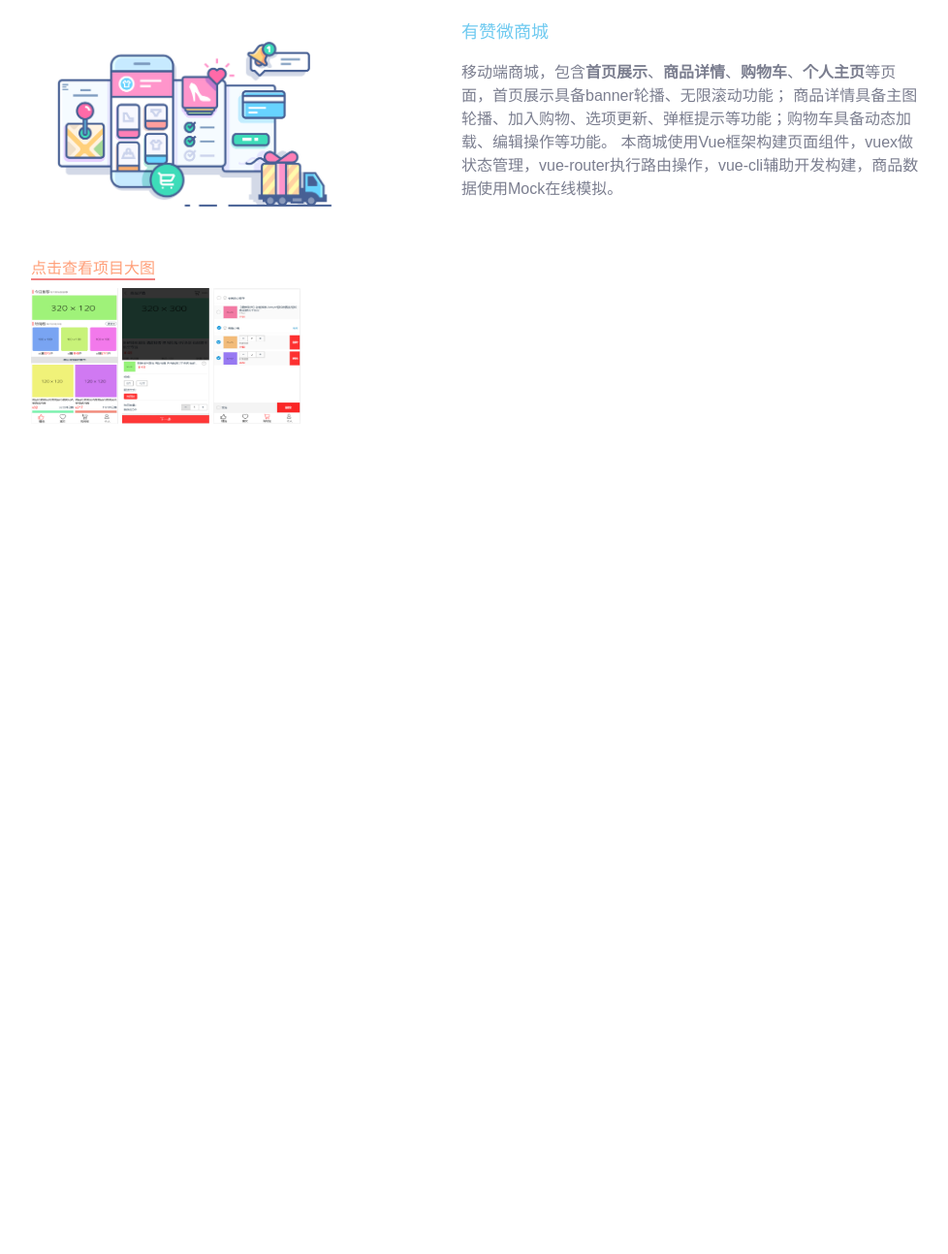
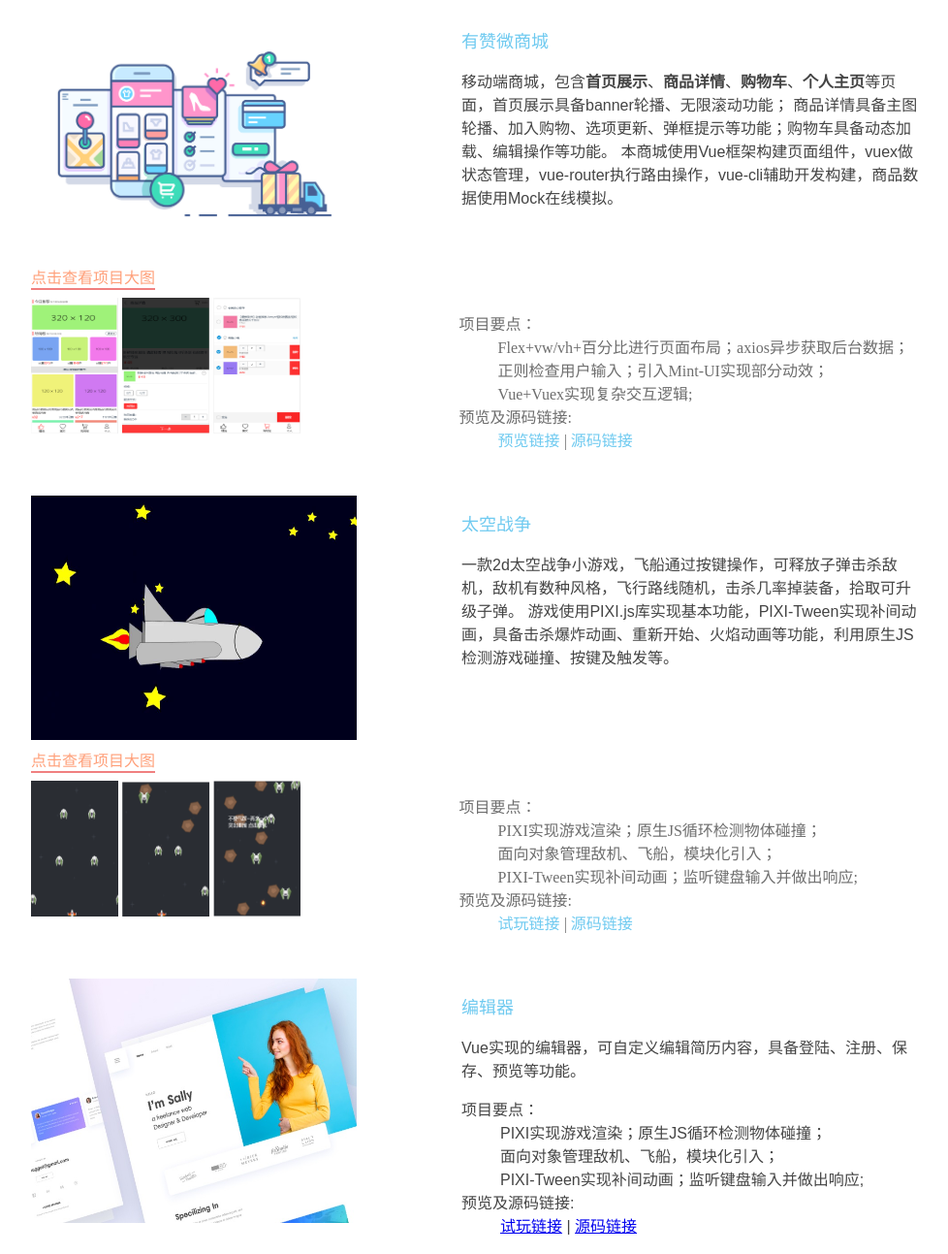
Before and after one commit to Caideniao/MyResume, a plain HTML site: page index.html in a window 1280 px wide. Shown: the part 672-1965 px from the top of the page at 97% size, without its empty margins (148-1126 px from the left). Before the commit the page ends 1113 px from the top, so only its background shows below. Drawn offline with nearby package versions, Linux system fonts and the light colour scheme.

Commit message:
add resume content

```diff
--- a/index.html
+++ b/index.html
@@ -6,8 +6,6 @@
     <meta http-equiv="X-UA-Compatible" content="ie=edge">
     <title>resume</title>
     <link rel="stylesheet" href="style.css">
-    <link rel="stylesheet" href="https://cdnjs.cloudflare.com/ajax/libs/Swiper/4.0.2/css/swiper.min.css">
-    <script src="https://cdnjs.cloudflare.com/ajax/libs/Swiper/4.0.2/js/swiper.min.js"></script>
 </head>
 <body>
     <nav class="navigation">
@@ -87,24 +85,75 @@
             </div>
             <div class="shop-shots">
                 <p class="shot-click">点击查看项目大图</p>
-                <div>
-                    <img class="shot" src="home.png" alt="">
-                    <img class="shot" src="shopping.png" alt="">
-                    <img class="shot" src="cart.png" alt="">
+                <div class="shop-content">
+                    <div>
+                        <img class="shot" src="home.png" alt="">
+                        <img class="shot" src="shopping.png" alt="">
+                        <img class="shot" src="cart.png" alt="">
+                    </div>
+                    <div class="shop-point">
+                        <dl>
+                            <dt>项目要点：</dt>
+                            <dd>Flex+vw/vh+百分比进行页面布局；axios异步获取后台数据；<br>正则检查用户输入；引入Mint-UI实现部分动效；<br>Vue+Vuex实现复杂交互逻辑;</dd>
+                            <dt>预览及源码链接:</dt>
+                            <dd><a href="">预览链接</a> | <a href="">源码链接</a></dd>
+                        </dl>
+                    </div>
                 </div>
-                <div class="enlarge">
-                    <div class="swiper-container">
-                        <div class="swiper-wrapper">
-                            <div class="swiper-slide"><img src="home.png" alt=""></div>
-                            <div class="swiper-slide"><img src="shopping.png" alt=""></div>
-                            <div class="swiper-slide"><img src="cart.png" alt=""></div>
+            </div>
+        </div>
+        <div class="project-content">
+                <div class="project-shop">
+                    <img class="shop-cover" src="spacewar.jpg" alt="">
+                    <div class="shop-discription">
+                        <p class="title">太空战争</p>
+                        <p>一款2d太空战争小游戏，飞船通过按键操作，可释放子弹击杀敌机，敌机有数种风格，飞行路线随机，击杀几率掉装备，拾取可升级子弹。
+                        游戏使用PIXI.js库实现基本功能，PIXI-Tween实现补间动画，具备击杀爆炸动画、重新开始、火焰动画等功能，利用原生JS检测游戏碰撞、按键及触发等。
+                    </p>
+                    </div>
+                </div>
+                <div class="shop-shots">
+                    <p class="shot-click">点击查看项目大图</p>
+                    <div class="shop-content">
+                        <div>
+                            <img class="shot" src="ship1.png" alt="">
+                            <img class="shot" src="ship2.png" alt="">
+                            <img class="shot" src="ship3.png" alt="">
+                        </div>
+                        <div class="shop-point">
+                            <dl>
+                                <dt>项目要点：</dt>
+                                <dd>PIXI实现游戏渲染；原生JS循环检测物体碰撞；<br>面向对象管理敌机、飞船，模块化引入；<br>PIXI-Tween实现补间动画；监听键盘输入并做出响应;</dd>
+                                <dt>预览及源码链接:</dt>
+                                <dd><a href="https://caideniao.github.io/spacewar/index.html">试玩链接</a> | <a href="https://github.com/Caideniao/spacewar">源码链接</a></dd>
+                            </dl>
                         </div>
                     </div>
                 </div>
             </div>
-        </div>
+            <div class="project-content">
+                    <div class="project-shop">
+                        <img class="shop-cover" src="resume.jpg" alt="">
+                        <div class="shop-discription">
+                            <p class="title">编辑器</p>
+                            <p>Vue实现的编辑器，可自定义编辑简历内容，具备登陆、注册、保存、预览等功能。</p>
+                            <div class="shop-point">
+                                    <dl>
+                                        <dt>项目要点：</dt>
+                                        <dd>PIXI实现游戏渲染；原生JS循环检测物体碰撞；<br>面向对象管理敌机、飞船，模块化引入；<br>PIXI-Tween实现补间动画；监听键盘输入并做出响应;</dd>
+                                        <dt>预览及源码链接:</dt>
+                                        <dd><a href="https://caideniao.github.io/spacewar/index.html">试玩链接</a> | <a href="https://github.com/Caideniao/spacewar">源码链接</a></dd>
+                                    </dl>
+                                </div>
+                        </div>
+                    </div>
 
+                </div>
     </section>
-
+    <div class="enlarge">
+        <img src="home.png" class="largeShot" alt="">
+        <div class="cancelPop">✕</div>
+    </div>
+    <script src="main.js"></script>
 </body>
 </html>
--- a/main.js
+++ b/main.js
@@ -3,8 +3,20 @@ function shotEnlarge() {
     for (let i of shots) {
         i.addEventListener('click',enlarge)
     }
+    let s = document.querySelector('.cancelPop')
+    s.addEventListener('click',cancel)
+
 }
 function enlarge(e) {
-    let d = querySelector('.enlarge')
-    let
+    let imageURL = e.target.src
+    let d = document.querySelector('.enlarge')
+    let img = document.querySelector('.largeShot')
+    d.classList.add('pop-image')
+    img.src = imageURL
 }
+function cancel(e) {
+    let d = document.querySelector('.enlarge')
+    d.classList.remove('pop-image')
+
+}
+shotEnlarge()
--- a/style.css
+++ b/style.css
@@ -8,10 +8,18 @@ body,html{
     position: fixed;top:0;left: 0;
     display: none;
 }
-.enlarge img{
+.pop-image{
     display: block;
-    width:280px;height: 440px;
-    margin: 30px auto;
+}
+.enlarge > img{
+    display: block;
+    width:290px;height: 480px;
+    margin: 30px auto;cursor: pointer;
+}
+.enlarge > .cancelPop{
+    font-size: 26px;position: absolute;top:30px;right:160px;
+    color:rgb(212, 212, 212);cursor: pointer;
+    z-index: 10;
 }
 .navigation {
     display: flex;
@@ -320,20 +328,20 @@ body,html{
 }
 .project .project-content{
     max-width: 920px;
-    margin:18px auto;
+    margin:28px auto;
 }
 .project .project-content .project-shop{
     display: flex;
 }
 .project  .project-shop .shop-cover{
-    width: 336px;height: 252px;
+    width:336px;height: 252px;
 }
 .project  .project-shop .shop-discription{
     display: inline-block;
     vertical-align: top;
     font-size: 16px;margin-left: 108px;
     font-family: Arial, Helvetica, sans-serif;
-    line-height: 1.5em;color: rgb(123, 126, 143);
+    line-height: 1.5em;color: rgb(68, 68, 68);
 }
 .project  .project-shop .shop-discription > .title{
     color:#6FCAF0;font-size: 18px;
@@ -346,3 +354,13 @@ body,html{
 .project  .shop-shots img{
     width:90px;height: 140px;
 }
+.project .shop-content{
+    display: flex;justify-content: space-between;
+}
+.project .shop-content .shop-point{
+    margin:0 0 0 8px;line-height: 1.5em;color:rgb(110, 110, 110);
+    width: 52%;
+}
+.project .shop-content dl a{
+    text-decoration: none;color: #6FCAF0;
+}
```
Also changed, not shown: resume.jpg (added), ship1.png (added), ship2.png (added), ship3.png (added), spacewar.jpg (added), 1 other file.
